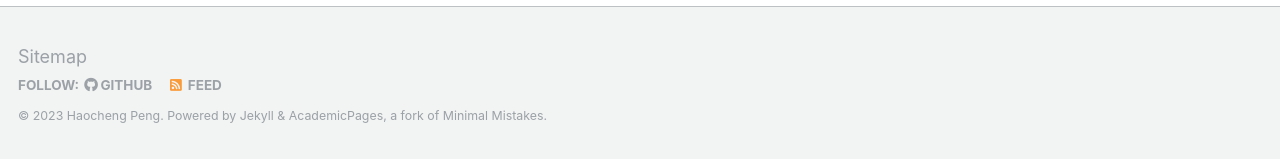
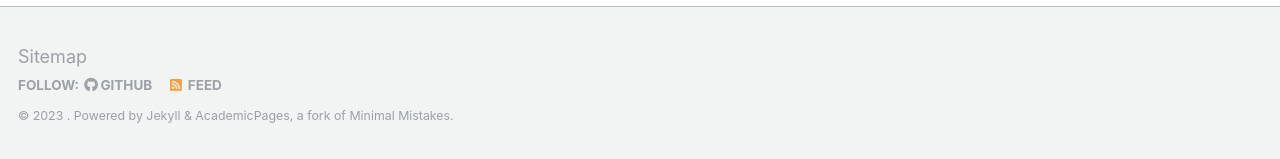
Before and after one commit to HaoChenga/no_avaliable, a Jekyll site: the page built from _pages/about.md, in a window 1280 px wide. Shown: the part 738-897 px from the top of the page. Built offline with Jekyll 4.4.1, drawn with Linux system fonts in a browser that asks for light colours; our own code applies the rules of GitHub Pages for plain Markdown files.

Commit message:
Update _config.yml

```diff
--- a/_config.yml
+++ b/_config.yml
@@ -9,7 +9,7 @@
 locale                   : "en-US"
 title                    : "Haocheng Peng"
 title_separator          : "-"
-name                     : &name "Haocheng Peng"
+name                     : &name " "
 description              : &description " "
 url                      :  "https://HaoChenga.github.io" # the base hostname & protocol for your site e.g. "https://mmistakes.github.io"
 baseurl                  : "" # the subpath of your site, e.g. "/blog"
```
